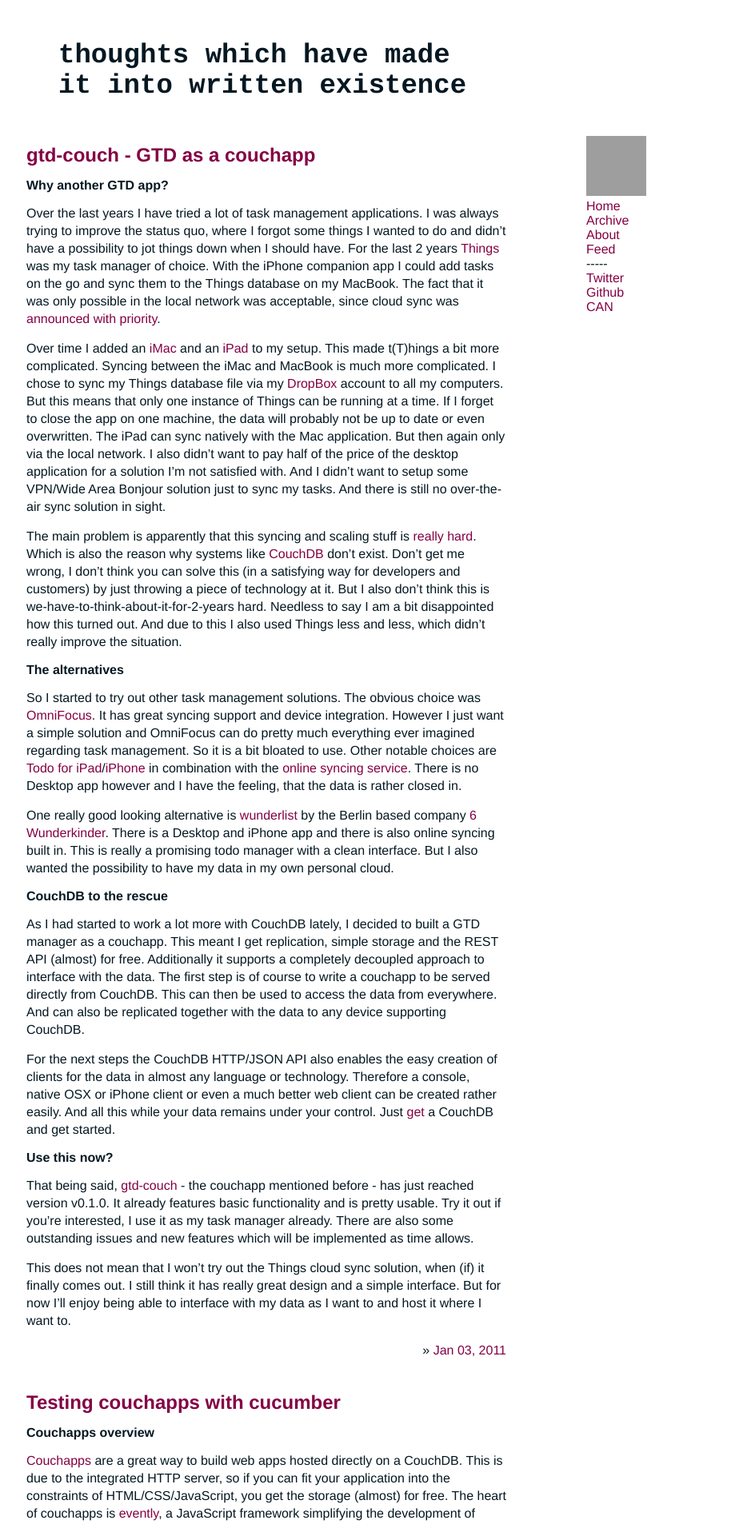
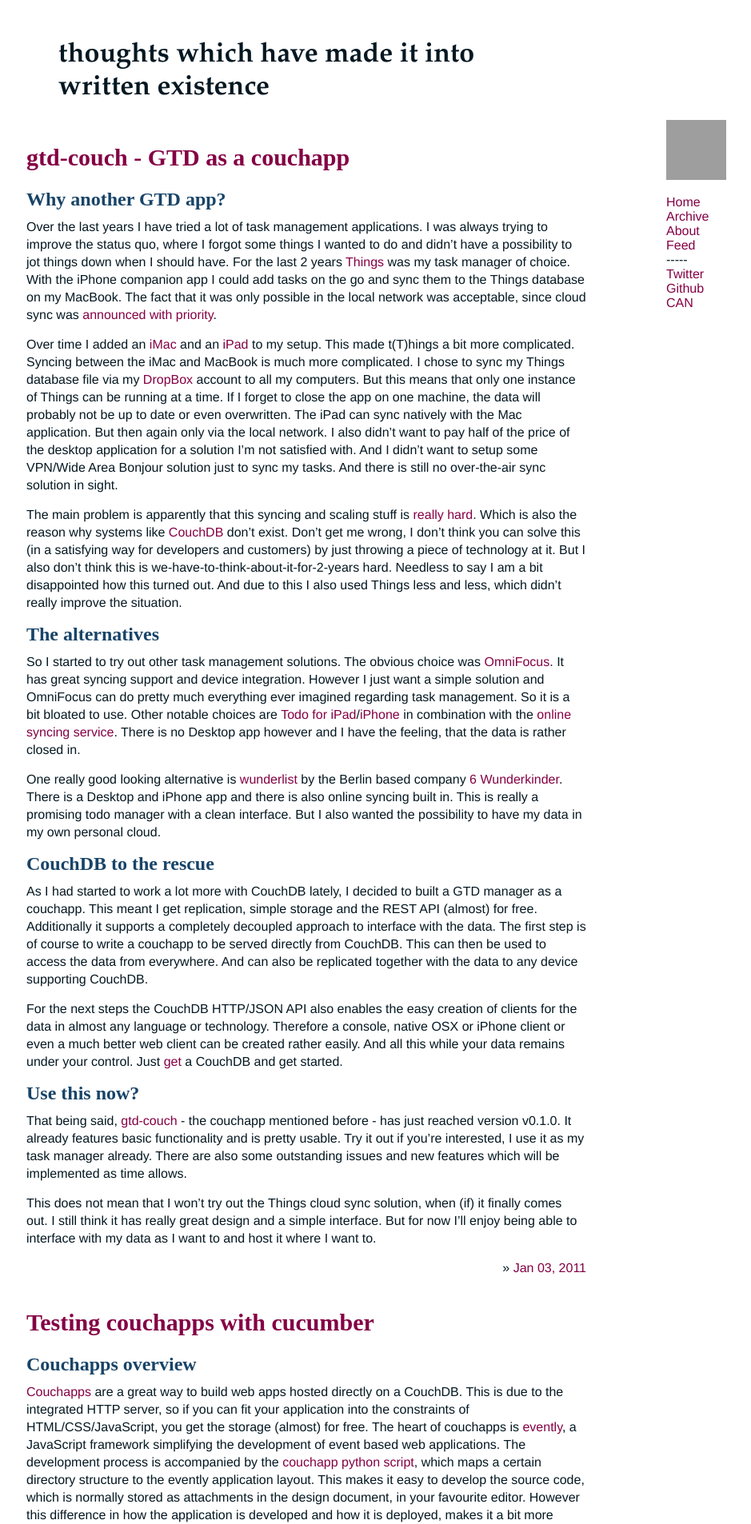
Before and after one commit to mrtazz/mrtazz.github.com, a Jekyll site: the page built from index.html, in a window 1280 px wide. Shown: the top 1906 px of the page at 80% size, without its empty margins (167-1106 px from the left). Built offline with Jekyll 4.4.1, drawn with Linux system fonts in a browser that asks for light colours; Markdown is read by kramdown in place of the engine named in the settings; grey boxes are pictures that could not be loaded.

Commit message:
small style changes

```diff
--- a/css/style.css
+++ b/css/style.css
@@ -27,25 +27,46 @@
     position: absolute;
     left: 200px;
     top: 180px;
-    width: 600px;
+    width: 700px;
 }
 .menu {
     position: absolute;
-    left: 900px;
-    top: 170px;
+    left: 1000px;
+    top: 150px;
     width: 100px;
 }
 
 ul.nobullet {
+  margin-top: 15px;
   list-style-type: none;
 }
-
-ul#factslist
-{
-    margin-left: 20px;
-    margin-bottom: 20px;
+h1 {
+    font-family: "Palatino", "Palatino Linotype", "Georgia", serif;
+    font-size:34px;
+    margin-bottom: 15px;
 }
-
+h2 {
+    color: #184468;
+    font-family: "Lobster";
+    font-size: 30px;
+    margin-bottom: 22px;
+}
+h3 {
+    color: #184468;
+    font-family: "Lobster";
+    font-size:24px;
+    margin-bottom: 10px;
+}
+h4 {
+    font-size:16px;
+    margin-bottom: 15px;
+}
+p, pre{
+    margin-bottom: 15px;
+}
+pre{
+  margin-left: 25px;
+}
 a:link {
   color: #840044;
   text-decoration: none;
@@ -60,28 +81,13 @@
   color: #840044;
   text-decoration: underline;
 }
-
-h1 {
-    font-family: "Courier", sans-serif;
-    font-size:34px;
-    margin-bottom: 15px;
-}
-h2 {
-    color: #184468;
-    font-size:24px;
-    margin-bottom: 15px;
-}
 a.posttitle {
     color: #184468;
     font-size:24px;
     margin-bottom: 15px;
 }
-h3 {
-    font-size:16px;
-    margin-bottom: 15px;
-}
-p {
-    margin-bottom: 15px;
+div.menu a.avatar {
+    margin-bottom: 30px;
 }
 /* single post page layout */
 .postcontent {
@@ -104,3 +110,7 @@
   font-size: 12pt;
   line-height: 22px;
 }
+.post ul{
+  margin-left: 30px;
+  margin-bottom: 15px;
+}
```
